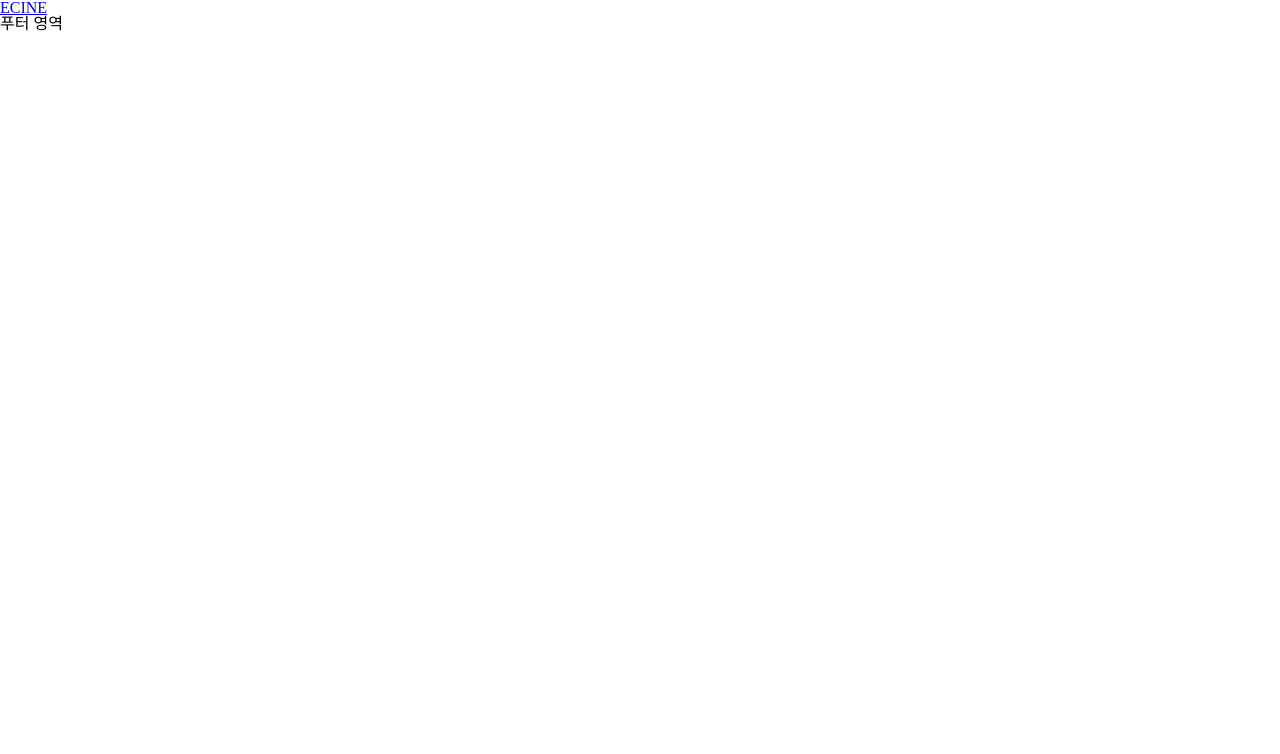
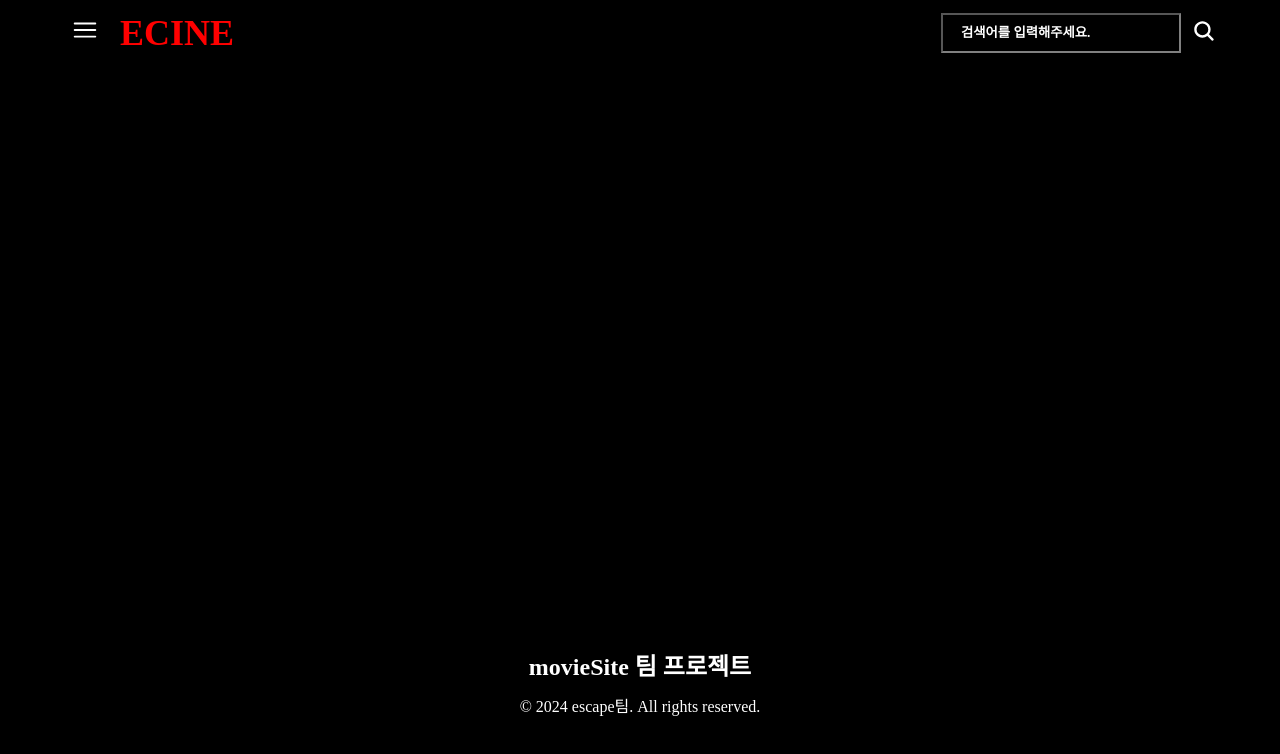
Before and after one commit to dongkyusq/movieSite-teamProject, a plain HTML site: page index.html in a window 1280 px wide. Drawn offline with Linux system fonts and the light colour scheme; a web font is replaced by a local one.

Commit message:
pc 공통

```diff
--- /dev/null
+++ b/css/common.css
@@ -0,0 +1,155 @@
+body{
+    background-color: #000000;
+    color: #ffffff;
+}
+
+/* header */
+
+.header--pc{
+    width: 100%;
+    height: 65px;
+    display: flex;
+    justify-content: center;
+    position: fixed;
+    background-color: #000000;
+}
+
+.header__wrap{
+    display: flex;
+    justify-content: space-between;
+    align-items: center;
+    width: 90%;
+    height: 100%;
+}
+
+.header__wrap .logo{
+    font-size: 36px;
+    font-weight: bold;
+    color:red;
+}
+
+.header__search__box{
+    display: flex;
+    align-items: center;
+    height: 40px;
+}
+
+.header__search__box > *{
+    height: 100%;
+}
+
+.header__search__box > input{
+    padding: 0 18px;
+    width: 240px;
+    margin-right: 5px;
+    border-color: rgba(255, 255, 255, 0.5);
+    background-color: rgba(0, 0, 0, 0.5);
+    color: #ffffff;
+}
+
+.header__search__box > input::placeholder{
+    color: #ffffff;
+    font-weight: 600;
+}
+
+.header__search__box > button{
+    width: 30px;
+    color: #ffffff;
+    background: transparent;
+    cursor: pointer;
+}
+
+.header__wrap .menu{
+    background: transparent;
+    color: #ffffff;
+    cursor: pointer;
+    margin-right: 10px;
+}
+
+
+/* sidebar */
+
+.sidebar{
+    width: 300px;
+    height: 100%;
+    background-color: red;
+    position: fixed;
+    top: 65px;
+    left: -300px;
+    bottom: 0;
+    overflow-y: auto;
+    transition: ease-in-out 0.5s;
+    -ms-overflow-style: none; /* IE and Edge */
+    scrollbar-width: none; /* Firefox */
+}
+
+.sidebar::-webkit-scrollbar {
+    display: none; /* Chrome, Safari, Opera*/
+}
+
+.sidebar__ul__wrap{
+    width: 80%;
+    margin: 0 auto;
+    padding: 30px 0;
+}
+
+.sidebar__ul__wrap > ul:not(:first-child){
+    margin-top: 60px;
+}
+
+.sidebar__ul__wrap > ul >  li:not(:last-child){
+    margin-bottom: 40px;
+}
+
+.sidebar__ul__wrap > ul >  li > h2{
+    font-size: 20px;
+    font-weight: bold;
+}
+
+.sidebar__ul__wrap > ul > li > a{
+    color: #ffffff;
+    font-size: 16px;
+    font-weight: 300;
+}
+
+.sidebar.action{
+    left: 0;
+}
+
+
+/* main */
+
+main{
+    padding-top: 65px;
+    height: calc(100vh - 165px);
+}
+
+
+/* footer */
+
+footer{
+    width: 100%;
+    height: 100px;
+    display: flex;
+    justify-content: center;
+    align-items: center;
+    flex-direction: column;
+}
+
+footer > p:first-child{
+    font-size: 24px;
+    font-weight: bold;
+}
+
+footer > p:last-child{
+    font-size: 16px;
+    font-weight: 500;
+    margin-top: 20px;
+}
+
+@media (max-width: 768px) {
+    .header--pc{
+        display: none;
+    }
+
+}
--- /dev/null
+++ b/css/fonts.css
@@ -0,0 +1,10 @@
+@font-face {
+    font-family: 'SUIT-Regular';
+    src: url('https://cdn.jsdelivr.net/gh/projectnoonnu/noonfonts_suit@1.0/SUIT-Regular.woff2') format('woff2');
+    font-weight: normal;
+    font-style: normal;
+}
+
+*{
+    font-family: "SUIT-Regular";
+}
--- a/css/reset.css
+++ b/css/reset.css
@@ -54,3 +54,7 @@ table {
 button{
     border: none;
 }
+
+a{
+	text-decoration: none;
+}
--- a/index.html
+++ b/index.html
@@ -6,17 +6,125 @@
     <title>Document</title>
 
     <link rel="stylesheet" href="./css/reset.css" />
+    <link rel="stylesheet" href="./css/common.css" />
     <link rel="stylesheet" href="./css/index.css" />
+    <link rel="stylesheet" href="./css/fonts.css" />
   </head>
   <body>
     <div id="container">
       <header>
-        <a href="/">ECINE</a>
+        <div class="header--pc">
+          <div class="header__wrap">
+            <div class="header__left__wrap">
+              <button class="menu" type="button">
+                <svg
+                  style="width: 30px"
+                  xmlns="http://www.w3.org/2000/svg"
+                  fill="#ffffff"
+                  viewBox="0 0 24 24"
+                  stroke-width="1.5"
+                  stroke="currentColor"
+                  class="w-6 h-6"
+                >
+                  <path
+                    stroke-linecap="round"
+                    stroke-linejoin="round"
+                    d="M3.75 6.75h16.5M3.75 12h16.5m-16.5 5.25h16.5"
+                  />
+                </svg>
+              </button>
+              <a class="logo" href="/">ECINE</a>
+            </div>
 
-        <div class="header__right__wrap"></div>
+            <div class="header__right__wrap">
+              <div class="header__search__box">
+                <input type="text" placeholder="검색어를 입력해주세요." />
+                <button type="button">
+                  <svg
+                    style="width: 24px"
+                    fill="#ffffff"
+                    viewBox="0 0 512 512"
+                    xmlns="http://www.w3.org/2000/svg"
+                  >
+                    <g id="SVGRepo_bgCarrier" stroke-width="0"></g>
+                    <g
+                      id="SVGRepo_tracerCarrier"
+                      stroke-linecap="round"
+                      stroke-linejoin="round"
+                    ></g>
+                    <g id="SVGRepo_iconCarrier">
+                      <title>ionicons-v5-f</title>
+                      <path
+                        d="M456.69,421.39,362.6,327.3a173.81,173.81,0,0,0,34.84-104.58C397.44,126.38,319.06,48,222.72,48S48,126.38,48,222.72s78.38,174.72,174.72,174.72A173.81,173.81,0,0,0,327.3,362.6l94.09,94.09a25,25,0,0,0,35.3-35.3ZM97.92,222.72a124.8,124.8,0,1,1,124.8,124.8A124.95,124.95,0,0,1,97.92,222.72Z"
+                      ></path>
+                    </g>
+                  </svg>
+                </button>
+              </div>
+            </div>
+          </div>
+
+          <!-- side -->
+          <div class="sidebar">
+            <ul class="sidebar__ul__wrap">
+              <ul>
+                <li>
+                  <h2>영화 리스트</h2>
+                </li>
+                <li>
+                  <a href="/">최신영화 리스트</a>
+                </li>
+                <li>
+                  <a href="/">최신영화 리스트</a>
+                </li>
+                <li>
+                  <a href="/">최신영화 리스트</a>
+                </li>
+              </ul>
+
+              <ul>
+                <li>
+                  <h2>영화 장르</h2>
+                </li>
+                <li>
+                  <a href="/">미스테리</a>
+                </li>
+                <li>
+                  <a href="/">드라마</a>
+                </li>
+                <li>
+                  <a href="/">범죄</a>
+                </li>
+
+                <li>
+                  <a href="/">로맨스</a>
+                </li>
+
+                <li>
+                  <a href="/">호러</a>
+                </li>
+              </ul>
+
+              <ul>
+                <li>
+                  <a href="/">내가 찜한 영화</a>
+                </li>
+
+                <li>
+                  <a href="/">본 영화 .......</a>
+                </li>
+              </ul>
+            </ul>
+          </div>
+        </div>
       </header>
       <main></main>
-      <footer>푸터 영역</footer>
+      <footer>
+        <p>movieSite 팀 프로젝트</p>
+        <p>© 2024 escape팀. All rights reserved.</p>
+      </footer>
     </div>
+
+    <script src="./js/common.js"></script>
   </body>
 </html>
--- /dev/null
+++ b/js/common.js
@@ -0,0 +1,15 @@
+document.addEventListener("DOMContentLoaded", () => {
+  const barsBtn = document.querySelector(".menu");
+  const sidebar = document.querySelector(".sidebar");
+
+  barsBtn.addEventListener("click", function () {
+    toggleClass(sidebar, "action");
+  });
+
+  // 클래스 토글 기능
+  const toggleClass = (el, className) => {
+    el.classList.contains(className)
+      ? sidebar.classList.remove(className)
+      : sidebar.classList.add(className);
+  };
+});
```
